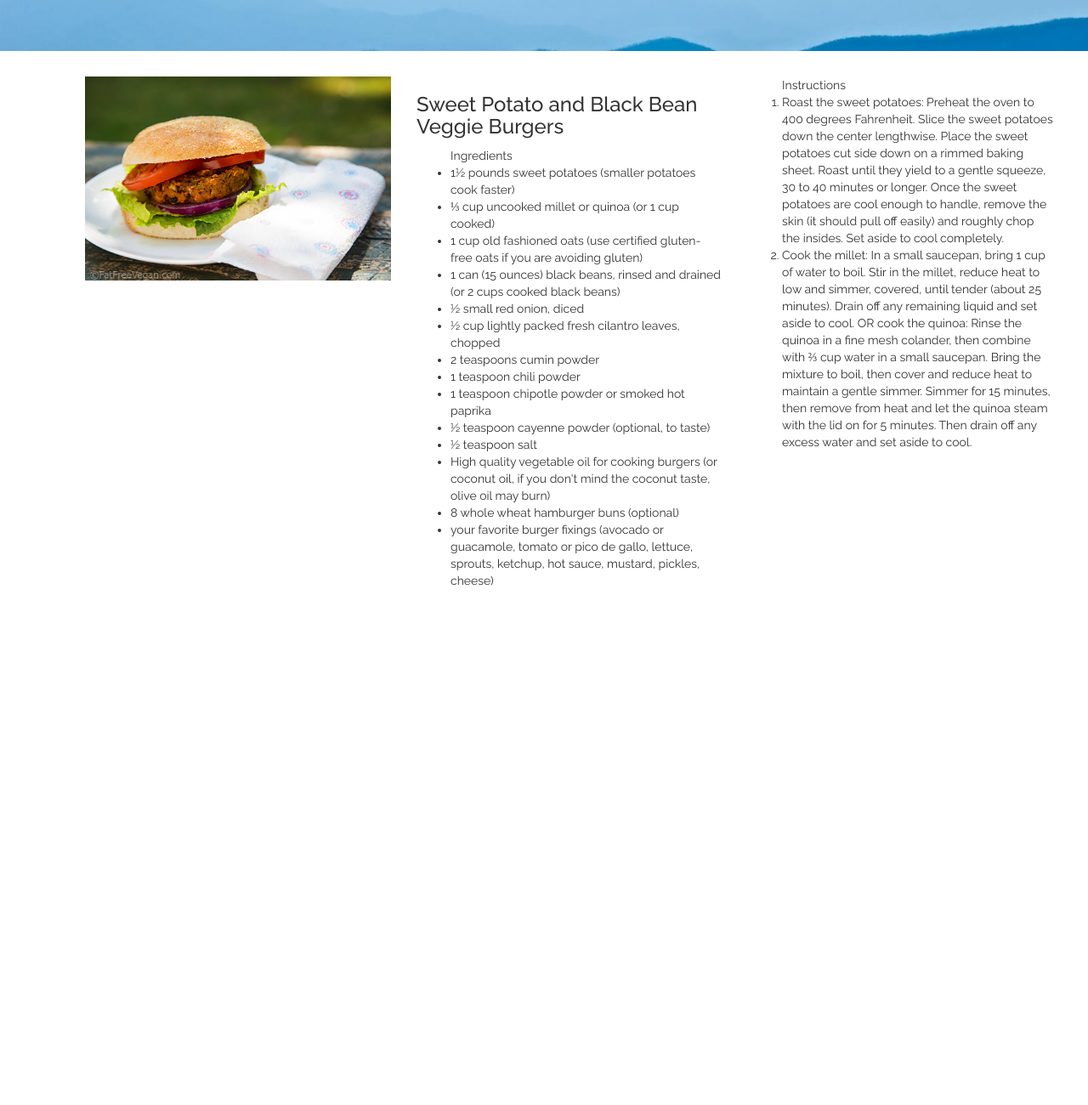
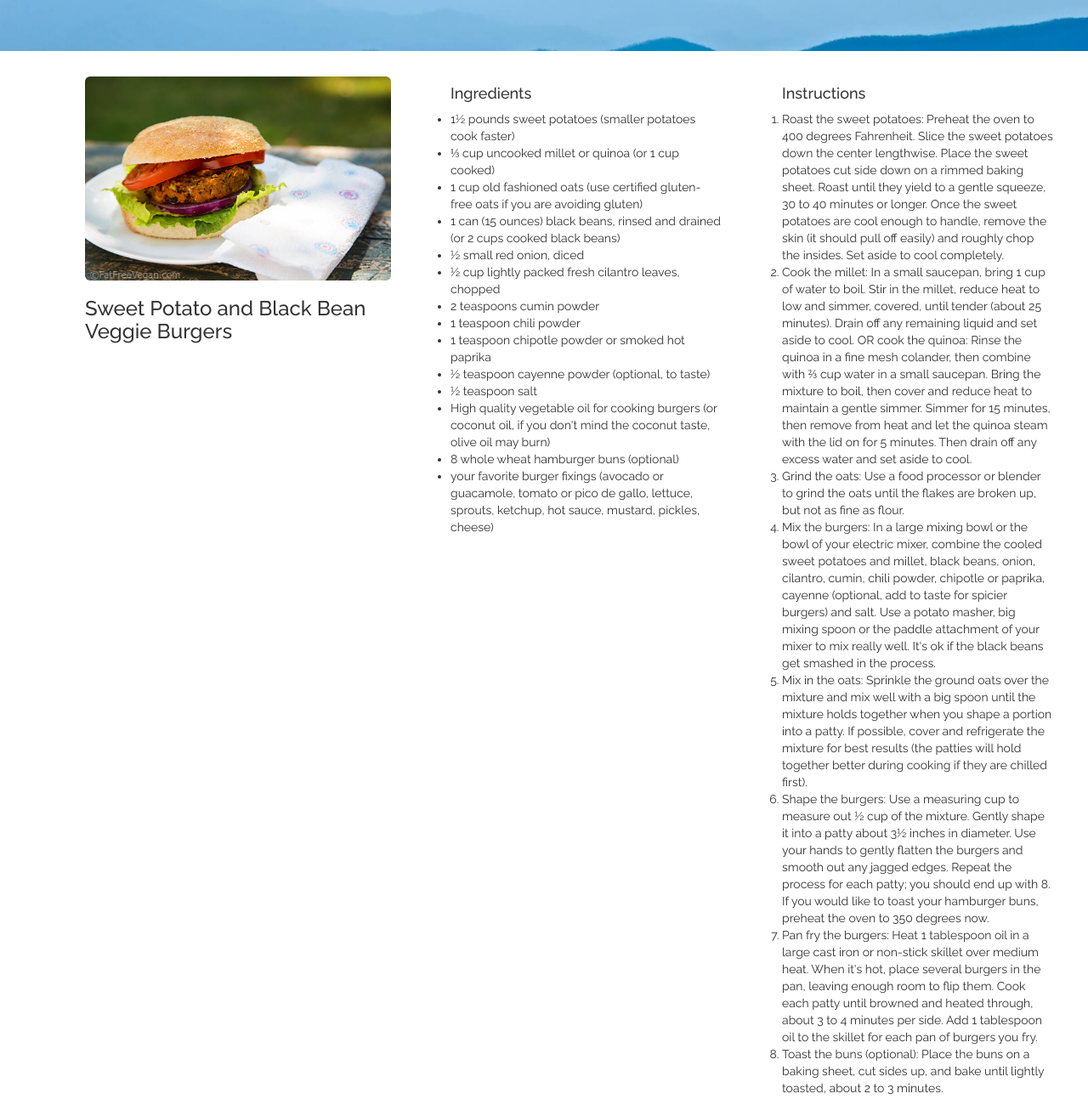
Before and after one commit to jtwomley3/twomley_dot_com, a plain HTML site: page jen.html in a window 1280 px wide. Shown: the part 228-1528 px from the top of the page at 85% size. Before the commit the page ends 931 px from the top, so only its background shows below. Drawn offline with nearby package versions, Linux system fonts and the light colour scheme; a web font is replaced by a local one.

Commit message:
Moving around text for recipes

```diff
--- a/css/main.css
+++ b/css/main.css
@@ -3,12 +3,7 @@
   font-family: 'Raleway', 'sans-serif';
 }
 
-.jens-recipes img{
-  max-width: 100%;
-  max-height: 100%;
-}
-
-.jumbotron {
+.jens-page .jumbotron {
   background-image: url('../images/blue_ridge_mountains.jpg');
   background-repeat: no-repeat;
   background-size: cover;
--- a/jen.html
+++ b/jen.html
@@ -75,11 +75,11 @@
                 <div class="container">
                     <div class="row">
                         <div class="col-xs-12 col-md-4">
-                                <img src="./images/sweet-potato-burger.jpg" alt="womp_womp">
+                            <img class="img-rounded img-responsive .center-block" src="./images/sweet-potato-burger.jpg" alt="Responsive image">
+                            <h3>Sweet Potato and Black Bean Veggie Burgers</h3>
                         </div>
                         <div class="col-xs-12 col-md-4">
-                                <h3>Sweet Potato and Black Bean Veggie Burgers</h3>
-                                <ul>Ingredients
+                            <ul><h4>Ingredients</h4>
                                 <li>1½ pounds sweet potatoes (smaller potatoes cook faster)</li>
                                 <li>⅓ cup uncooked millet or quinoa (or 1 cup cooked)</li>
                                 <li>1 cup old fashioned oats (use certified gluten-free oats if you are avoiding gluten)</li>
@@ -97,10 +97,18 @@
                             </ul>
                         </div>
                         <div class="col-xs-12 col-md-4">
-                              <ol>Instructions
-                                <li>Roast the sweet potatoes: Preheat the oven to 400 degrees Fahrenheit. Slice the sweet potatoes down the center lengthwise. Place the sweet potatoes cut side down on a rimmed baking sheet. Roast until they yield to a gentle squeeze, 30 to 40 minutes or longer. Once the sweet potatoes are cool enough to handle, remove the skin (it should pull off easily) and roughly chop the insides. Set aside to cool completely.</li>
-                                <li>Cook the millet: In a small saucepan, bring 1 cup of water to boil. Stir in the millet, reduce heat to low and simmer, covered, until tender (about 25 minutes). Drain off any remaining liquid and set aside to cool. OR cook the quinoa: Rinse the quinoa in a fine mesh colander, then combine with ⅔ cup water in a small saucepan. Bring the mixture to boil, then cover and reduce heat to maintain a gentle simmer. Simmer for 15 minutes, then remove from heat and let the quinoa steam with the lid on for 5 minutes. Then drain off any excess water and set aside to cool.</li>
-
+                            <ol><h4>Instructions</h4>
+                                <li>Roast the sweet potatoes: Preheat the oven to 400 degrees Fahrenheit. Slice the sweet potatoes down the center lengthwise. Place the sweet potatoes cut side down on a rimmed baking sheet. Roast until they yield to a
+                                    gentle squeeze, 30 to 40 minutes or longer. Once the sweet potatoes are cool enough to handle, remove the skin (it should pull off easily) and roughly chop the insides. Set aside to cool completely.</li>
+                                <li>Cook the millet: In a small saucepan, bring 1 cup of water to boil. Stir in the millet, reduce heat to low and simmer, covered, until tender (about 25 minutes). Drain off any remaining liquid and set aside to cool.
+                                    OR cook the quinoa: Rinse the quinoa in a fine mesh colander, then combine with ⅔ cup water in a small saucepan. Bring the mixture to boil, then cover and reduce heat to maintain a gentle simmer. Simmer for 15 minutes,
+                                    then remove from heat and let the quinoa steam with the lid on for 5 minutes. Then drain off any excess water and set aside to cool.</li>
+                                <li>Grind the oats: Use a food processor or blender to grind the oats until the flakes are broken up, but not as fine as flour.</li>
+                                <li>Mix the burgers: In a large mixing bowl or the bowl of your electric mixer, combine the cooled sweet potatoes and millet, black beans, onion, cilantro, cumin, chili powder, chipotle or paprika, cayenne (optional, add to taste for spicier burgers) and salt. Use a potato masher, big mixing spoon or the paddle attachment of your mixer to mix really well. It's ok if the black beans get smashed in the process.</li>
+                                <li>Mix in the oats: Sprinkle the ground oats over the mixture and mix well with a big spoon until the mixture holds together when you shape a portion into a patty. If possible, cover and refrigerate the mixture for best results (the patties will hold together better during cooking if they are chilled first).</li>
+                                <li>Shape the burgers: Use a measuring cup to measure out ½ cup of the mixture. Gently shape it into a patty about 3½ inches in diameter. Use your hands to gently flatten the burgers and smooth out any jagged edges. Repeat the process for each patty; you should end up with 8. If you would like to toast your hamburger buns, preheat the oven to 350 degrees now.</li>
+                                <li>Pan fry the burgers: Heat 1 tablespoon oil in a large cast iron or non-stick skillet over medium heat. When it's hot, place several burgers in the pan, leaving enough room to flip them. Cook each patty until browned and heated through, about 3 to 4 minutes per side. Add 1 tablespoon oil to the skillet for each pan of burgers you fry.</li>
+                                <li>Toast the buns (optional): Place the buns on a baking sheet, cut sides up, and bake until lightly toasted, about 2 to 3 minutes.</li>
                             </ol>
                         </div>
                     </div>
@@ -109,6 +117,7 @@
         </div>
     </div>
 </div>
+
     <!-- Latest jQuery (without OldIE support-->
     <script src="https://ajax.googleapis.com/ajax/libs/jquery/2.1.4/jquery.min.js"></script>
     <!-- Latest compiled and minified JavaScript -->
```
Lines whose indentation alone changed are shown as unchanged.
